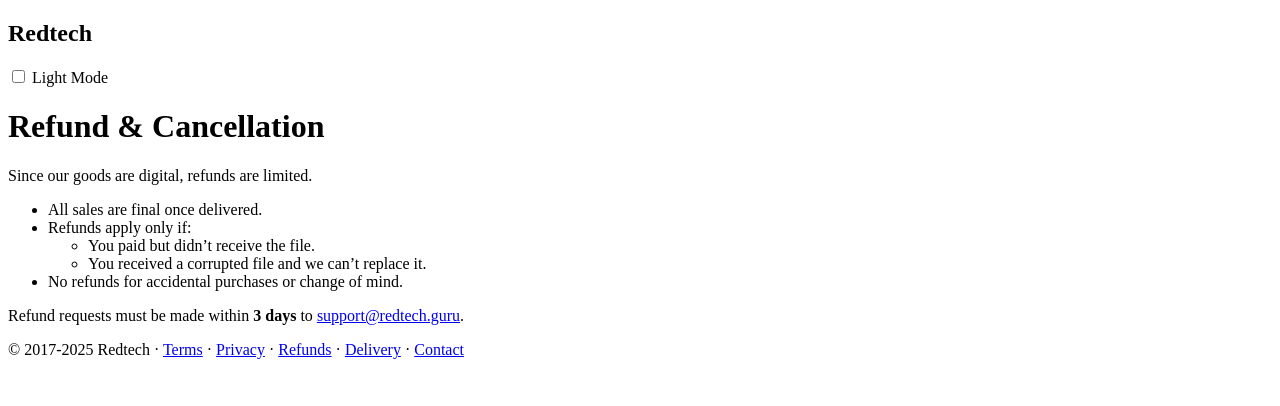
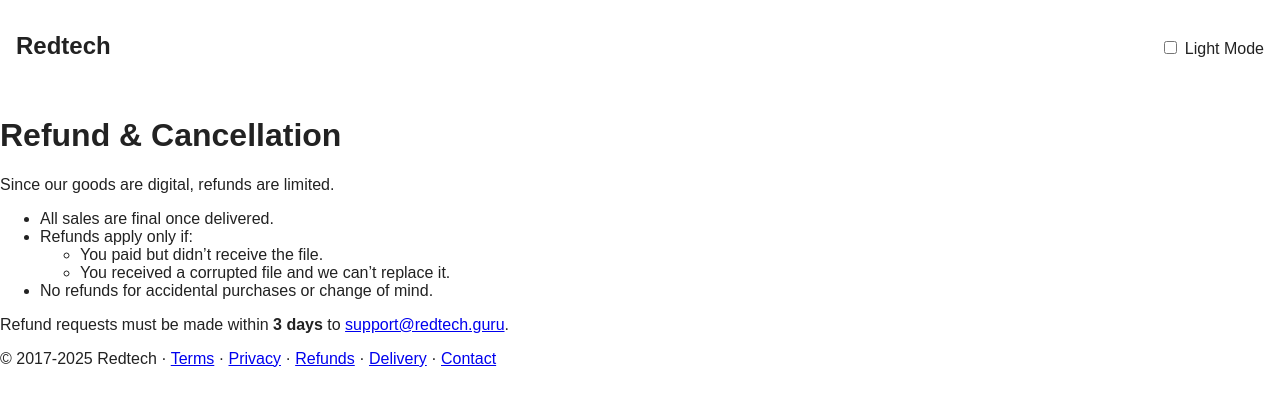
Before and after one commit to redtechofficial/redtech.guru, a plain HTML site: page refund.html in a window 1280 px wide. Drawn offline with Linux system fonts and the light colour scheme; a script that the page names is missing.

Commit message:
Update refund.html

```diff
--- a/refund.html
+++ b/refund.html
@@ -4,7 +4,7 @@
   <meta charset="UTF-8">
   <meta name="viewport" content="width=device-width, initial-scale=1.0">
   <title>Page Title - Redtech</title>
-  <link rel="stylesheet" href="global.css">
+  <link rel="stylesheet" href="assets/css/style.css">
 </head>
 <body>
   <header>
```
